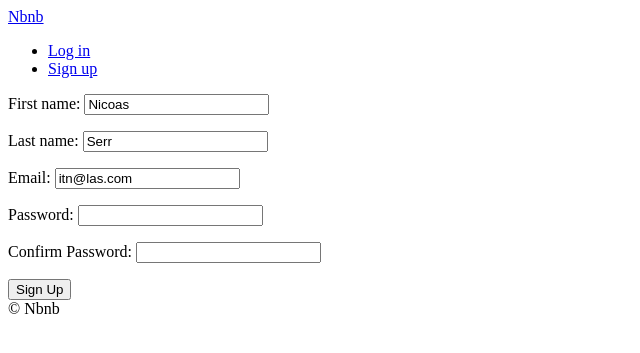
After one commit to Gangyong92/airbnb-clone, a Django app: page /users/signup in a window 1280 px wide. The commit adds this page. Shown: the top 353 px of the page, without its empty margins (0-640 px from the left). Run offline with Django 3.2, Linux system fonts and the light colour scheme.

Commit message:
#10 AIRBNB-CLONE ~#15.2
SignUpForm(forms.Form) 버전

```diff
--- a/templates/partials/nav.html
+++ b/templates/partials/nav.html
@@ -5,6 +5,7 @@
   <li><a href="{% url "users:logout" %}">Log out</a></li>
   {% else %}
   <li><a href="{% url "users:login" %}">Log in</a></li>
+  <li><a href="{% url "users:signup" %}">Sign up</a></li>
   {% endif %}
 
 </ul>
--- /dev/null
+++ b/templates/users/signup.html
@@ -0,0 +1,18 @@
+{% extends 'base.html' %}
+
+{% block page_title %}
+Sign Up
+{% endblock page_title %}
+
+
+{% block search-bar %}
+{% endblock search-bar %}
+
+
+{% block content %}
+    <form  method="POST" action={% url "users:signup" %}>
+        {% csrf_token %}
+        {{form.as_p}}
+        <button>Sign Up</button>
+    </form>
+{% endblock content %}
--- a/users/forms.py
+++ b/users/forms.py
@@ -23,3 +23,44 @@ class LoginForm(forms.Form):
                 self.add_error("password", forms.ValidationError("Password is wrong"))
         except models.User.DoesNotExist:
             self.add_error("email", forms.ValidationError("User does not exist"))
+
+
+class SignUpForm(forms.Form):
+
+    first_name = forms.CharField(max_length=80)
+    last_name = forms.CharField(max_length=80)
+    email = forms.EmailField()
+    password = forms.CharField(widget=forms.PasswordInput)
+    # password1은 이름이 마음에 안드니까 label을 줌
+    password1 = forms.CharField(widget=forms.PasswordInput, label="Confirm Password")
+
+    # validate 필요 필드, email, password, password1
+    def clean_email(self):
+        email = self.cleaned_data.get("email")
+        try:
+            models.User.objects.get(email=email)
+            raise forms.ValidationError("User already exists with that email")
+        except models.User.DoesNotExist:
+            # 사용중인 email 없을 때 반환함.
+            return email
+
+    # clean_password하면 1이 clean전 이라서 가지고 올 수 없음. 그래서 1 기준으로 만듬.
+    def clean_password1(self):
+        password = self.cleaned_data.get("password")
+        password1 = self.cleaned_data.get("password1")
+
+        if password != password1:
+            raise forms.ValidationError("Password confirmation does not match")
+        else:
+            return password
+
+    def save(self):
+        first_name = self.cleaned_data.get("first_name")
+        last_name = self.cleaned_data.get("last_name")
+        email = self.cleaned_data.get("email")
+        password = self.cleaned_data.get("password")
+        # password를 암호화 해야하기 때문에 create가 아닌 create_user를 사용
+        user = models.User.objects.create_user(email, email, password)
+        user.first_name = first_name
+        user.last_name = last_name
+        user.save()
--- a/users/urls.py
+++ b/users/urls.py
@@ -6,4 +6,5 @@ app_name = "users"
 urlpatterns = [
     path("login", views.LoginView.as_view(), name="login"),
     path("logout", views.log_out, name="logout"),
+    path("signup", views.SignUpView.as_view(), name="signup"),
 ]
--- a/users/views.py
+++ b/users/views.py
@@ -26,3 +26,23 @@ class LoginView(FormView):
 def log_out(request):
     logout(request)
     return redirect(reverse("core:home"))
+
+
+class SignUpView(FormView):
+    template_name = "users/signup.html"
+    form_class = forms.SignUpForm
+    success_url = reverse_lazy("core:home")
+    initial = {
+        "first_name": "Nicoas",
+        "last_name": "Serr",
+        "email": "itn@las.com",
+    }
+
+    def form_valid(self, form):
+        form.save()
+        email = form.cleaned_data.get("email")
+        password = form.cleaned_data.get("password")
+        user = authenticate(self.request, username=email, password=password)
+        if user is not None:
+            login(self.request, user)
+        return super().form_valid(form)
```
